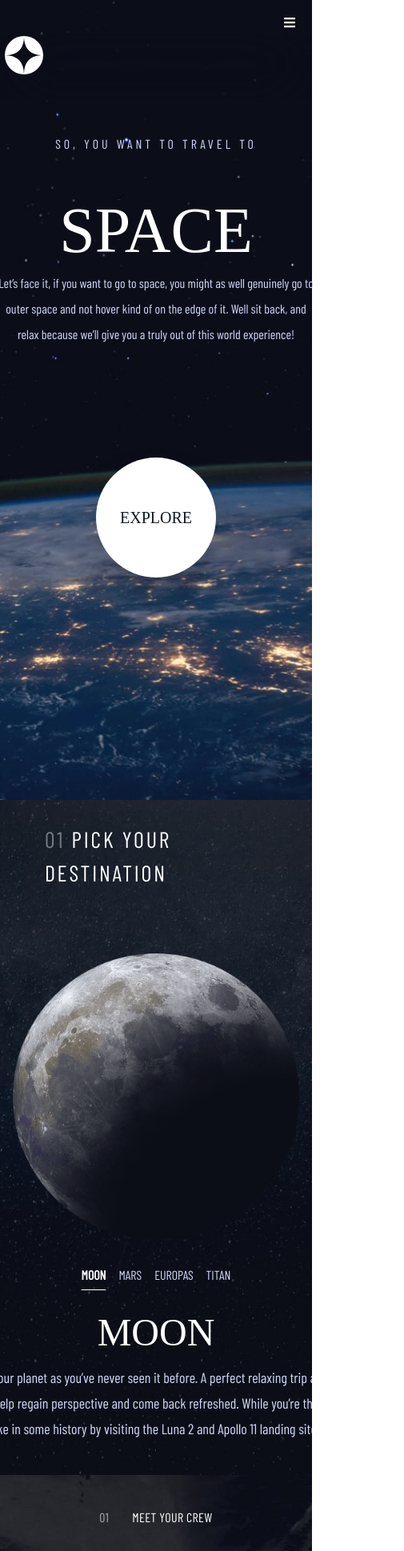
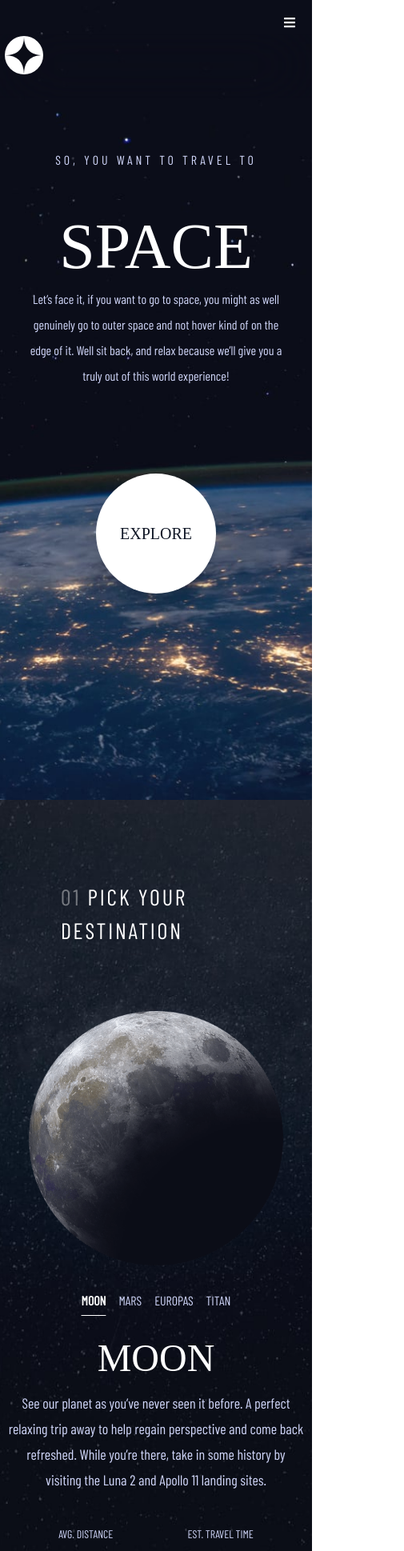
Before and after one commit to LillyKorakot/project-space, a React (Vite) app: page / in a window 390 px wide. Shown: the top 1939 px of the page at 80% size, 505 px wide, since content can reach past the window. Built offline with nearby package versions, Linux system fonts and the light colour scheme; a web font is replaced by a local one.

Commit message:
fix: edit overflow-x and padding

```diff
--- a/src/component/Crew.jsx
+++ b/src/component/Crew.jsx
@@ -78,8 +78,11 @@ const Crew = () => {
 
   return (
     <section
-    name= "crew"
-     className=" bg-crew_mobile md:bg-crew_tablet xl:bg-crew_desktop flex flex-col justify-center items-center px-6 h-[710px] w-full text-[#ffff] bg-cover bg-center md:w-full md:h-[1024px]  xl:w-full xl:h-[100%] xl:text-left xl:bg-center xl:bg-no-repeat xl:bg-cover xl:px-64 xl:pt-[10%] md:bg-center md:bg-no-repeat md:bg-cover   font-normal">
+      name="crew"
+      className="bg-crew_mobile md:bg-crew_tablet xl:bg-crew_desktop px-10 flex flex-col justify-center items-center px-6 h-[710px] w-full text-[#ffff] bg-cover bg-center md:w-full md:h-[1024px] xl:w-full xl:h-[100%] xl:text-left xl:bg-center xl:bg-no-repeat xl:bg-cover xl:px-64 xl:pt-[10%] md:bg-center md:bg-no-repeat md:bg-cover font-normal"
+      style={{ overflowX: "hidden" }}
+    >
+      {" "}
       {slides.map((slide, index) => (
         <div
           key={index}
@@ -91,8 +94,8 @@ const Crew = () => {
             <span className=" mr-[1.8rem]   opacity-60 ">{slide.number}</span>
             Meet your crew
           </h2>
-          <div className=" md:flex  md:flex-col-reverse xl:flex-row-reverse xl:ml-[165px] ">
-            <div className="w-[250px] h-[250px] md:w-[433px] md:h-[532px]  border-b border-gray-800 xl:w-[800px] xl:h-[712px] min-w-[32.7rem] md:mt-[40px]  m-12 flex justify-center   xl:items-end items-end xl:m-0 xl:border-none ">
+          <div className=" md:flex w-full  md:flex-col-reverse xl:flex-row-reverse xl:ml-[165px] ">
+            <div className="w-[250px] h-[250px] md:w-[433px] md:h-[532px] xl:w-[800px] xl:h-[712px] min-w-[32.7rem] md:mt-[40px]  m-12 flex justify-center   xl:items-end items-end xl:m-0 xl:border-none ">
               <img
                 className=" w-[250px] h-[250px]   mb-auto md:w-[456px] md:h-[527px] xl:w-[80%] xl:h-[100%]   "
                 src={slides[slideIndex].image}
@@ -125,7 +128,7 @@ const Crew = () => {
                   </h3>
                 </div>
                 <div className="w-[372px] h-[125px] md:text-[16px]  md:w-[592px] md:h-[160px] xl:w-[600px] xl:h-[160px]  ">
-                  <p className="w-[100%] h-[100%] leading-[25px] text-[15px] text-[#D0D6F9] md:text-[16px]  md:leading-[28px] font-barlowC xl:max-w-[70%] xl:text-[18px] xl:leading-[32px] ">
+                  <p className="w-[100%] h-[100%] px-5 md:px-0 text-center md:text-start leading-[25px] text-[15px] text-[#D0D6F9] md:text-[16px]  md:leading-[28px] font-barlowC xl:max-w-[70%] xl:text-[18px] xl:leading-[32px] ">
                     {slide.text}
                   </p>
                 </div>
--- a/src/component/Destination.jsx
+++ b/src/component/Destination.jsx
@@ -19,7 +19,7 @@ const Destination = () => {
   return (
     <div
     name ="destination"
-      className="w-full h-screen flex items-center bg-cover bg-center overflow-hidden"
+      className="w-full h-full p-5 md:h-screen  flex items-center bg-cover bg-center overflow-hidden"
       style={{ backgroundImage: `url(${destination_desktop})` }}
     >
       <div className="container mx-auto px-4 sm:px-6 lg:px-8">
@@ -66,7 +66,7 @@ const Destination = () => {
             <h1 className="text-white font-belle text-5xl md:text-[100px] lg:text-[100px] pt-9 pb-4">
               {selectedDestination.name}
             </h1>
-            <p className=" w-[450px] text-[#D0D6F9] font-barlow text-[18px] leading-[32px] text-center md:text-left ">
+            <p className=" w-[450px] px-10 md:px-0 text-[#D0D6F9] font-barlow text-[18px] leading-[32px] text-center md:text-left ">
               {selectedDestination.description}
             </p>
             <hr className="my-5 border-[#383B4B] border-t-2" />
--- a/src/component/Home.jsx
+++ b/src/component/Home.jsx
@@ -2,17 +2,16 @@ import { useState } from "react";
 import { Link } from "react-scroll";
 import React from "react";
 
-
-
 const Home = () => {
   const [nav, setNav] = useState(false);
-const handleClick = () => setNav(!nav);
+  const handleClick = () => setNav(!nav);
   return (
     <section
       name="home"
-      className="w-full h-[1000px] md:h-[1024px] xl:h-[900px]  bg-home_tablet md:bg-home_tablet xl:bg-home_desktop bg-cover bg-center bg-no-repeat flex flex-col xl:flex xl:flex-row justify-center items-center px-12 pb-[13.1rem]   md:bg-cover md:bg-no-repeat md:bg-center  xl:justify-around xl:items-end xl:pt-[20%]
-      "
+      className="w-full h-[1000px] md:h-[1024px] xl:h-[900px] p-10 bg-home_tablet md:bg-home_tablet xl:bg-home_desktop bg-cover bg-center bg-no-repeat flex flex-col xl:flex xl:flex-row justify-center items-center px-12 pb-[13.1rem] md:bg-cover md:bg-no-repeat md:bg-center xl:justify-around xl:items-end xl:pt-[20%]"
+      style={{ overflowX: "hidden" }}
     >
+      {" "}
       <div className="w-[400px] h-[276px] xl:w-[600px] xl:h-[500px] mt-[100px] xl:mt-[450px] text-[#ffff] text-center leading-6 font-normal p-0 m-0  xl:text-left xl:leading-[3.2rem]">
         <span className=" xl:w-[379px] xl:h-[34px] font-barlow font-[1.6rem] xl:text-[28px] text-[#D0D6F9] tracking-[0.25rem] xl:font-[2.8rem] ">
           SO, YOU WANT TO TRAVEL TO
@@ -21,7 +20,7 @@ const handleClick = () => setNav(!nav);
           <span>SPACE</span>
         </h1>
         <div className="mt-[30px]  xl:mt-[24px] w-[445px] h-[128px] xl:w-[444px] xl:h-[128px] ">
-          <p className="  w-[400px]   font-barlowC xl:text-[18px] md:text-[16px]  font-normal leading-[32px]  text-[#D0D6F9] xl:font-barlow  ">
+          <p className="  w-[400px] px-10 md:px-0 lg:px-0 font-barlowC xl:text-[18px] md:text-[16px]  font-normal leading-[32px]  text-[#D0D6F9] xl:font-barlow  ">
             Let’s face it, if you want to go to space, you might as well
             genuinely go to outer space and not hover kind of on the edge of it.
             Well sit back, and relax because we’ll give you a truly out of this
@@ -29,7 +28,7 @@ const handleClick = () => setNav(!nav);
           </p>
         </div>
       </div>
-      <Link onClick={handleClick} to="destination" smooth={true} duration={500} >
+      <Link onClick={handleClick} to="destination" smooth={true} duration={500}>
         <div className="w-[150px] h-[150px] md:w-[242px] md:h-[242px] xl:w-[242px] xl:h-[242px] flex flex-row items-center justify-center mt-32 rounded-full bg-white  uppercase text-base leading-none text-gray-900 hover:shadow-2xl cursor-pointer hover: shadow-2xl hover:shadow-white ">
           <span className="text-[20px] font-belle md:text-[32px]">explore</span>
         </div>
--- a/src/component/Technology.jsx
+++ b/src/component/Technology.jsx
@@ -19,7 +19,7 @@ const Technology = () => {
 
   return (
     <div
-    name= "technology"
+      name="technology"
       className="w-full h-screen bg-cover bg-center overflow-hidden flex flex-col items-center justify-center"
       style={{ backgroundImage: `url(${tech_desktop})` }}
     >
@@ -53,7 +53,7 @@ const Technology = () => {
             <h1 className="text-white  font-belle text-4xl md:text-[56px] lg:text-[56px]  pb-[17px] uppercase">
               {selectedTechnology.name}
             </h1>
-            <p className="text-[#D0D6F9] w-[444px] leading-10 text-[15px]  font-barlow  md:text-[18px] lg:text-[18px]  ">
+            <p className="text-[#D0D6F9] w-[444px] px-10 md:px-0 leading-10 text-[15px]  font-barlow  md:text-[18px] lg:text-[18px]  ">
               {selectedTechnology.description}
             </p>
           </div>
```
